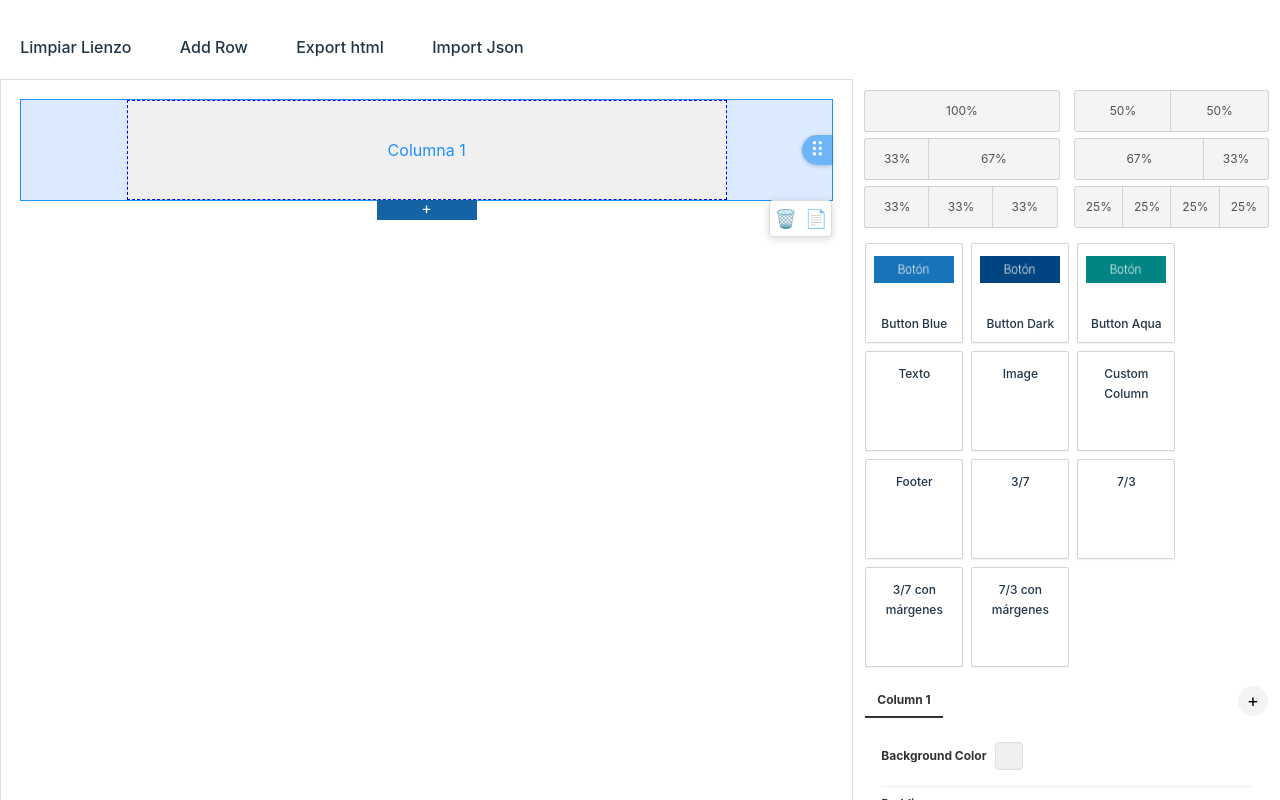
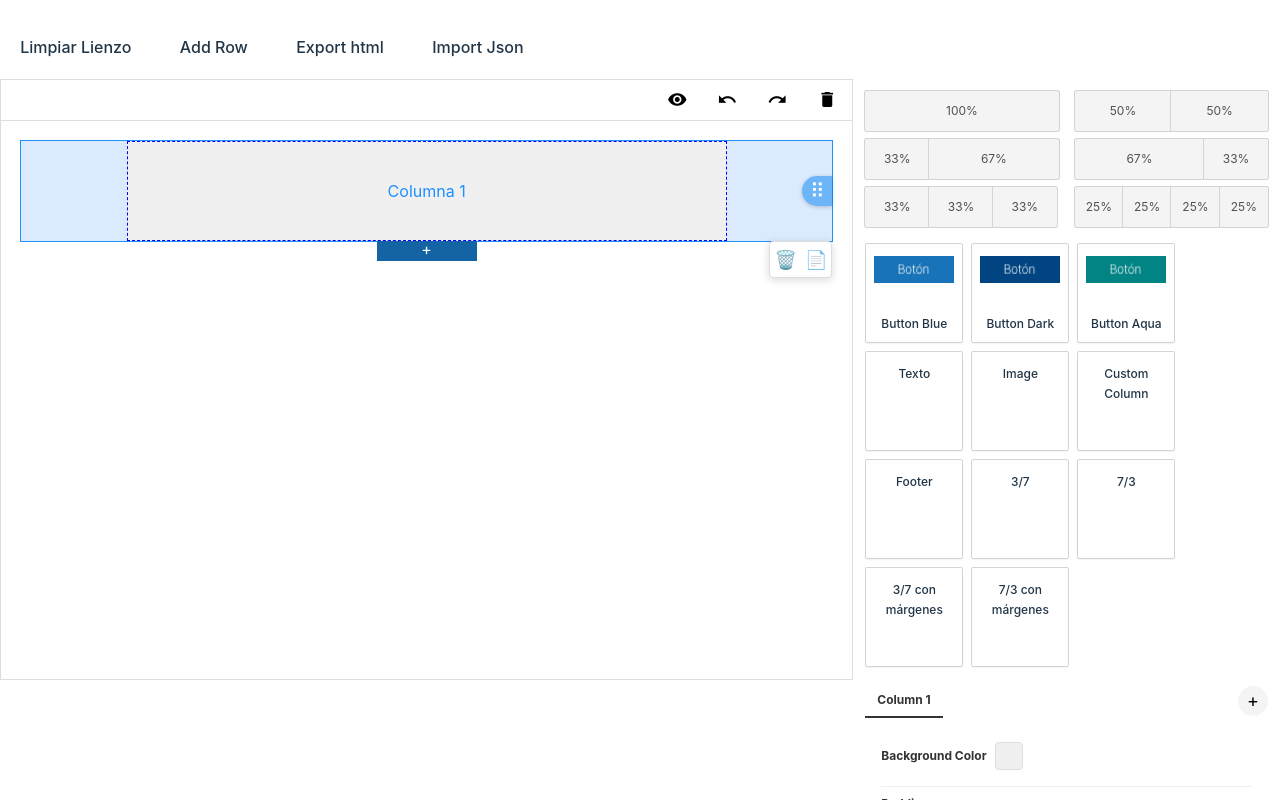
Before and after one commit to mvierapac/custom-email-editor, a Vue app: page / in a window 1280 px wide. Shown: the top 800 px of the page. Built offline with nearby package versions, Linux system fonts and the light colour scheme; what @ckeditor/ckeditor5-vue would draw is missing.

Commit message:
Header panel and undo redo added

```diff
--- a/src/components/MjmlEditor.vue
+++ b/src/components/MjmlEditor.vue
@@ -7,6 +7,12 @@
       <button class="action-button" @click="loadTemplate">Import Json</button>
     </div>
     <div class="wrapper">
+      <div>
+        <HeaderPanel
+        @clear-canvas="clearCanvas"
+        @undo="undo"
+        @redo="redo"
+        />
         <div class="canvas" ref="editorContainer">
           <div
             v-for="(row, rowIndex) in rows"
@@ -28,7 +34,7 @@
               <span class="drag-icon">⠿</span>
             </div>
 
-          <AddRowButton v-if="rowIndex === rows.length -1 && row.isSelected" @add-row="addRow"/>
+            <AddRowButton v-if="rowIndex === rows.length -1" @add-row="addRow"/>
 
             <!-- Panel de acciones de la fila -->
             <div
@@ -89,6 +95,7 @@
             :initialContent="selectedTextContent"
             @updateContent="updateTextBlockContent"
           />
+        </div>
       </div>
     <div class="lateral-panel">
       <configure-columns-panel
@@ -169,6 +176,7 @@ import TextPropertiesPanel from './lateralPanelComponents/TextPropertiesPanel.vu
 import ImagePropertiesPanel from './lateralPanelComponents/ImagePropertiesPanel.vue'
 
 import AddRowButton from './auxiliarComponents/AddRowButton.vue'
+import HeaderPanel from './auxiliarComponents/HeaderPanel.vue'
 
 import BlockRenderer from './BlockRenderer.vue'
 
@@ -179,6 +187,7 @@ export default {
   mounted () {
     // Intercepta todos los clics en enlaces dentro del editor
     this.$refs.editorContainer.addEventListener('click', this.preventLinkNavigation)
+    this.saveHistory()
     this.selectRow(0)
   },
 
@@ -197,7 +206,8 @@ export default {
     ButtonPropertiesPanel,
     TextPropertiesPanel,
     ImagePropertiesPanel,
-    AddRowButton
+    AddRowButton,
+    HeaderPanel
   },
   data () {
     return {
@@ -229,6 +239,11 @@ export default {
           }]
         }
       ],
+      history: {
+        past: [],
+        present: null,
+        future: []
+      },
       templateToLoad: null,
       // CKEDITOR
       editingText: false,
@@ -372,7 +387,7 @@ export default {
 
       // Reseteamos el tipo de bloque arrastrado
       this.dragItemType = null
-
+      this.saveHistory('createBlock')
     },
     clearCanvas () {
       // Limpiamos todas las filas
@@ -409,6 +424,7 @@ export default {
           }
         }]
       })
+      this.saveHistory()
     },
     handleDeleteRow (rowIndex) {
       console.log(`Eliminar fila ${rowIndex}`)
@@ -421,6 +437,7 @@ export default {
       this.selectedRowIndex = null
       this.selectedRowColumns = 0
       this.activeColumn = null
+      this.saveHistory()
     },
     handleDuplicateRow(rowIndex) {
       console.log(`Duplicar fila ${rowIndex}`);
@@ -452,6 +469,7 @@ export default {
       this.rows.splice(rowIndex + 1, 0, clonedRow);
 
       console.log(`Fila ${rowIndex} duplicada en la posición ${rowIndex + 1}.`);
+      this.saveHistory()
     },
     selectRow (index, event) {
       const clickedElement = event?.target.closest('.block-wrapper') // Detecta si el clic fue en un bloque
@@ -548,6 +566,7 @@ export default {
     if (column) {
       column.content = column.content.filter(block => block.blockId !== blockId);
     }
+    this.saveHistory('deleteBlock')
   },
   handleDuplicateBlock(blockId) {
     const column = this.getColumnFromBlockId(blockId); // Función para encontrar la columna
@@ -562,6 +581,7 @@ export default {
         column.content.splice(index + 1, 0, newBlock);
       }
     }
+    this.saveHistory('duplicateBlock')
   },
   getColumnFromBlockId(blockId) {
     for (const row of this.rows) {
@@ -578,6 +598,7 @@ export default {
       if (this.selectedBlock) {
         this.selectedBlock.properties.containerPadding[side] = value
       }
+      this.saveHistory('updateContainerPadding')
     },
 
     updateButtonText (newText) {
@@ -587,10 +608,12 @@ export default {
       } else {
         console.log('No hay bloque seleccionado.')
       }
+      this.saveHistory()
     },
     updateButtonHref (newHref) {
       if (this.selectedBlock && this.selectedBlock.type === 'button') {
         this.selectedBlock.properties.href = newHref
+        this.saveHistory()
         console.log(`Href del bloque con ID ${this.selectedBlockId} actualizado a: ${newHref}`)
       } else {
         console.log('No hay bloque seleccionado o el bloque seleccionado no es un botón.')
@@ -599,30 +622,20 @@ export default {
     // Review: cambiado por updateBlockAligment
     updateButtonAlignment (alignment) {
       if (this.selectedBlock) {
-        const blockId = this.selectedBlock.blockId
         this.selectedBlock.properties.alignment = alignment
         const blockElement = document.querySelector(`[data-block-id="${this.selectedBlock.blockId}"]`)
 
         if (blockElement) {
           blockElement.style.textAlign = `${alignment}`
+          this.saveHistory()
           console.log(`Alineación del botón actualizada a: ${alignment}`)
         }
-
-        // // Actualizar el contenido en `rows` para el elemento específico
-        // const tempContainer = document.createElement('div');
-        // tempContainer.innerHTML = this.rows[rowIndex].columns[columnIndex].content;
-
-        // const targetElement = tempContainer.querySelector(`.${blockId}`);
-        // if (targetElement) {
-        //   targetElement.style.textAlign = `-webkit-${alignment}`;
-        //   // Actualizar el contenido de la columna con el cambio aplicado
-        //   this.rows[rowIndex].columns[columnIndex].content = tempContainer.innerHTML;
-        // }
       }
     },
     updateImageHref (newHref) {
       if (this.selectedBlock && this.selectedBlock.type === 'image') {
         this.selectedBlock.properties.href = newHref
+        this.saveHistory()
         console.log(`Href del bloque con ID ${this.selectedBlockId} actualizado a: ${newHref}`)
       } else {
         console.log('No hay bloque seleccionado o el bloque seleccionado no es un img.')
@@ -631,12 +644,14 @@ export default {
     updateImageWidth (newWidth) {
       if (this.selectedBlock && this.selectedBlock.type === 'image') {
         this.selectedBlock.properties.width = newWidth
+        this.saveHistory()
         console.log(`width del bloque con ID ${this.selectedBlockId} actualizado a: ${newWidth}`)
       } else {
         console.log('No hay bloque seleccionado o el bloque seleccionado no es un img.')
       }
     },
     updateBlockAligment (aligment) {
+      this.saveHistory('updateBlickSLign')
       this.selectedBlock.properties.aligment = aligment
     },
     editText (rowIndex, columnIndex) {
@@ -666,6 +681,7 @@ export default {
       if (block && block.type === 'text') {
         // Actualiza el contenido HTML completo en `text`
         block.properties.text = adjustedContent
+        this.saveHistory('updateTextBlockContent')
         console.log(`Contenido HTML del bloque ${block.blockId} actualizado: ${adjustedContent}`)
       } else {
         console.log('No se encontró el bloque de texto para actualizar.')
@@ -698,31 +714,37 @@ export default {
       if (this.selectedRowIndex !== null && this.activeColumn !== null) {
         this.columnBackgroundColor = newColor
         this.rows[this.selectedRowIndex].columns[this.activeColumn].backgroundColor = newColor
+        this.saveHistory('updateColumnBorderColor')
       }
     },
 
     updateColumnPadding ({ side, value }) {
       if (this.selectedRowIndex !== null && this.activeColumn !== null) {
         this.rows[this.selectedRowIndex].columns[this.activeColumn].padding[side] = value
+        this.saveHistory('updateColumnPadding')
       }
     },
     updateColumnBorderWidth ({ side, value }) {
       this.rows[this.selectedRowIndex].columns[this.activeColumn].border.width[side] = value
+      this.saveHistory('updateColumnBorderWidht')
     },
     updateColumnBorderColor ({ side, value }) {
       this.rows[this.selectedRowIndex].columns[this.activeColumn].border.color[side] = value
+      this.saveHistory('updateColumnBorderColor')
     },
     upBlock (index) {
       const content = this.rows[this.selectedRowIndex]?.columns[this.selectedColumnIndex].content
       const temp = content[index];
       content.splice(index, 1);
       content.splice(index - 1, 0, temp);
+      this.saveHistory('upBlock')
     },
     downBlock (index) {
       const content = this.rows[this.selectedRowIndex]?.columns[this.selectedColumnIndex].content
       const temp = content[index];
       content.splice(index, 1);
       content.splice(index + 1, 0, temp);
+      this.saveHistory('downBlock')
     },
 
     /// /// Drag and drops on rows /////
@@ -757,6 +779,7 @@ export default {
       if (this.draggedRowIndex !== null && this.draggedRowIndex !== index) {
         const draggedRow = this.rows.splice(this.draggedRowIndex, 1)[0]
         this.rows.splice(index, 0, draggedRow)
+        this.saveHistory('dropRow')
       }
       // Resetear el índice arrastrado
       this.draggedRowIndex = null
@@ -814,8 +837,57 @@ export default {
       // Actualizar las variables de estado
       this.selectedRowColumns = numColumns;
       this.activeColumn = 0;
+      this.saveHistory('configure columns')
+      console.log(`Fila ${this.selectedRowIndex + 1} configurada con ${numColumns} columnas.`);
+    },
 
-      console.log(`Fila ${this.selectedRowIndex + 1} configurada con ${numColumns} columnas.`);
+    saveHistory(method) {
+      console.log('saveHistory', method)
+      // Si hay estados futuros, los descartamos (no se pueden "rehacer" tras un nuevo cambio)
+      this.history.future = [];
+
+      // Guarda el estado actual en el pasado
+      if (this.history.present !== null) {
+        this.history.past.push(JSON.parse(JSON.stringify(this.history.present)));
+      }
+
+      // Limita el historial a 20 versiones
+      if (this.history.past.length > 20) {
+        this.history.past.shift();
+      }
+
+      // Actualiza el estado presente
+      this.history.present = JSON.parse(JSON.stringify(this.rows));
+    },
+    undo() {
+      if (this.history.past.length > 0) {
+        // Mover el estado actual al futuro
+        this.history.future.unshift(JSON.parse(JSON.stringify(this.history.present)));
+
+        // Recuperar el último estado del pasado
+        this.history.present = this.history.past.pop();
+
+        // Restaurar el estado de rows
+        this.rows = JSON.parse(JSON.stringify(this.history.present));
+
+        this.selectedBlock = null
+        this.selectedBlockId = null
+      }
+    },
+    redo() {
+      if (this.history.future.length > 0) {
+        // Mover el estado actual al pasado
+        this.history.past.push(JSON.parse(JSON.stringify(this.history.present)));
+
+        // Recuperar el primer estado del futuro
+        this.history.present = this.history.future.shift();
+
+        // Restaurar el estado de rows
+        this.rows = JSON.parse(JSON.stringify(this.history.present));
+
+        this.selectedBlock = null
+        this.selectedBlockId = null
+      }
     },
 
     /// test generate mjml
--- /dev/null
+++ b/src/components/auxiliarComponents/HeaderPanel.vue
@@ -0,0 +1,52 @@
+<template>
+    <div class="header-panel">
+      <!-- review change for bbva-icon -->
+      <!-- review disable icons undo and redo -->
+      <button class="header-panel-button" @click="emitEvent('show-preview')">
+        <i class="mdi mdi-eye"></i>
+      </button>
+      <button class="header-panel-button" @click="emitEvent('undo')">
+        <i class="mdi mdi-undo"></i>
+      </button>
+      <button class="header-panel-button" @click="emitEvent('redo')">
+        <i class="mdi mdi-redo"></i>
+      </button>
+      <button class="header-panel-button" @click="emitEvent('clear-canvas')">
+        <i class="mdi mdi-delete"></i>
+      </button>
+    </div>
+  </template>
+
+  <script>
+  export default {
+    data() {
+      return {
+      };
+    },
+    methods: {
+      emitEvent(eventName) {
+        this.$emit(eventName);
+      },
+    }
+  };
+  </script>
+
+  <style scoped>
+    .header-panel {
+      display: flex;
+      justify-content: end;
+      border: solid 1px #ddd;
+      border-bottom: none;
+    }
+    .header-panel-button {
+      font-size: 20px;
+      min-width: 50px;
+      height: 40px;
+      background-color: rgb(255, 255, 255);
+      color: rgb(0, 0, 0);
+      cursor: pointer;
+    }
+    .header-panel-button:hover {
+      background-color: rgb(244, 244, 244);
+    }
+  </style>
```
Lines whose indentation alone changed are shown as unchanged.
